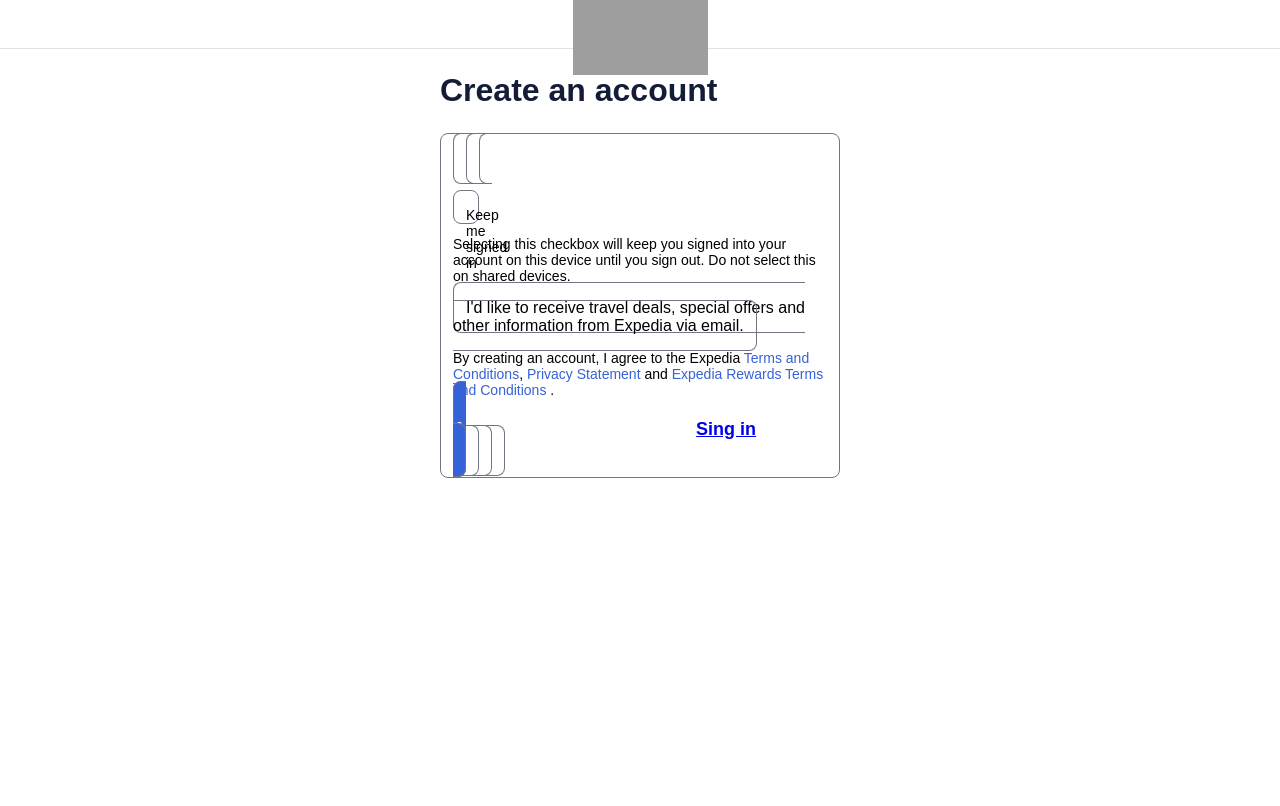
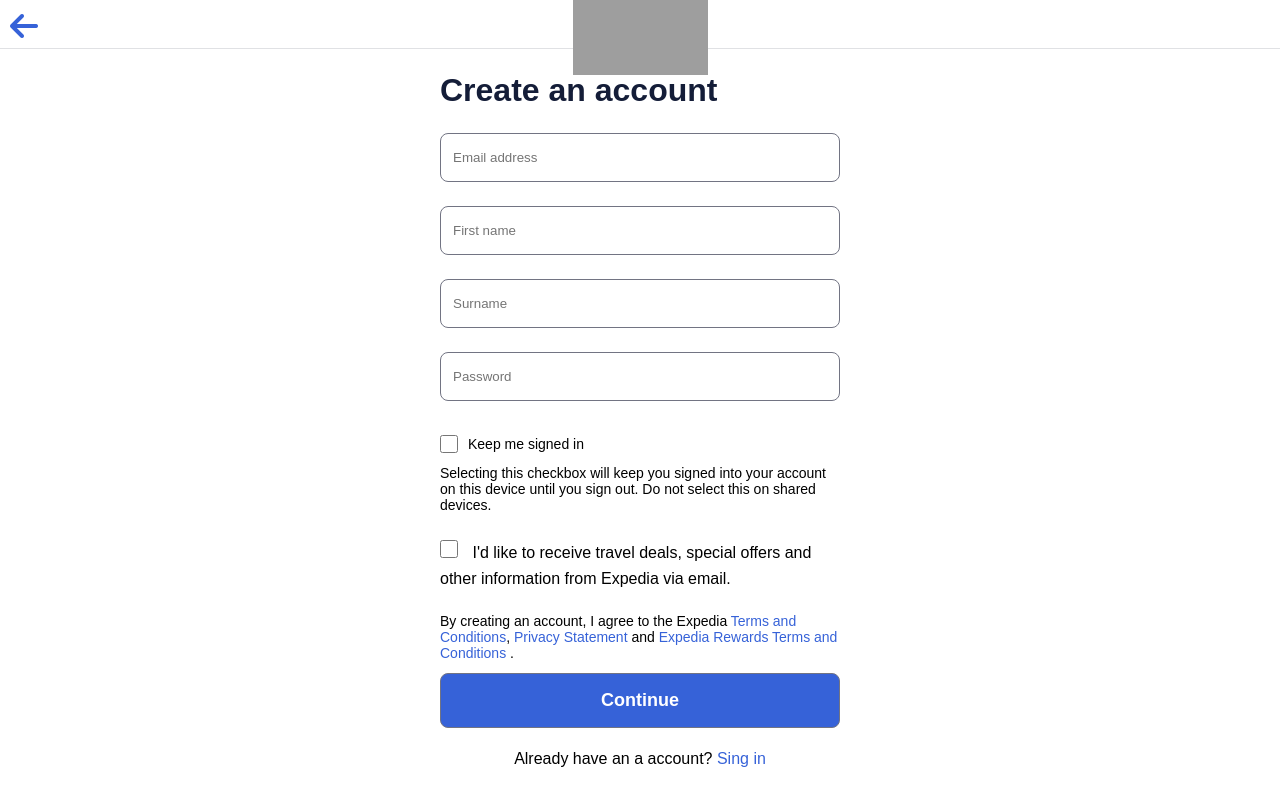
Before and after one commit to sukhendu32/Expedia-clone-, a plain HTML site: page signUp.html in a window 1280 px wide. Drawn offline with Linux system fonts and the light colour scheme; grey boxes are pictures that could not be loaded.

Commit message:
modified sign up page

```diff
--- a/signUp.html
+++ b/signUp.html
@@ -4,6 +4,7 @@
     <meta charset="UTF-8" />
     <meta http-equiv="X-UA-Compatible" content="IE=edge" />
     <meta name="viewport" content="width=device-width, initial-scale=1.0" />
+    <script src="https://kit.fontawesome.com/63c7c4276d.js" crossorigin="anonymous"></script>
     <title>Sign-up</title>
     <style>
       * {
@@ -39,7 +40,7 @@
         padding: 0 1.5rem;
         max-width: 28rem;
       }
-      value {
+      input {
         margin: 12px 0;
         padding: 16px 12px;
         border-radius: 0.5rem;
@@ -95,25 +96,30 @@
       form > div:last-child > a:hover {
         text-decoration: underline;
       }
+      .fa-solid {
+        position: fixed;
+        top: 10px;
+        left: 10px;
+        color: #3662d8;
+      }
     </style>
   </head>
   <body>
     <div id="logoStrip">
-      <img
-        src="https://www.expedia.co.in/_dms/interstitial/logo.svg?locale=en_GB&siteid=27"
-      />
+      <i class="fa-solid fa-2x fa-arrow-left"></i>
+      <img src="https://www.expedia.co.in/_dms/interstitial/logo.svg?locale=en_GB&siteid=27" alt=""/>
     </div>
     <div id="formContainer">
       <form>
         <div>
           <h1>Create an account</h1>
         </div>
-        <value type="email" id="email" placeholder="Email address" required />
-        <value type="text" id="firstName" placeholder="First name" required />
-        <value type="text" id="Surname" placeholder="Surname" required />
-        <value type="password" id="password" placeholder="Password" />
+        <input type="email" id="email" placeholder="Email address" required />
+        <input type="text" id="firstName" placeholder="First name" required />
+        <input type="text" id="Surname" placeholder="Surname" required />
+        <input type="password" id="password" placeholder="Password" />
         <div class="checkBoxDiv">
-          <value type="checkbox" class="checkBox" />
+          <input type="checkbox" class="checkBox" />
           <span>Keep me signed in</span>
         </div>
         <div>
@@ -121,7 +127,7 @@
           device until you sign out. Do not select this on shared devices.
         </div>
         <div class="checkBoxDiv2">
-          <value type="checkbox" class="checkBox" />
+          <input type="checkbox" class="checkBox" />
           <span
             >I'd like to receive travel deals, special offers and other
             information from Expedia via email.</span
@@ -132,13 +138,11 @@
             By creating an account, I agree to the Expedia
             <span class="termsAndCondition">Terms and Conditions</span>,
             <span class="termsAndCondition">Privacy Statement</span> and
-            <span class="termsAndCondition"
-              >Expedia Rewards Terms and Conditions</span
-            >
+            <span class="termsAndCondition">Expedia Rewards Terms and Conditions</span>
             .
           </p>
         </div>
-        <value type="submit" value="Continue" id="submit" />
+        <input type="submit" value="Continue" id="submit" />
         <div>Already have an a account? <a href="signin.html">Sing in</a></div>
       </form>
     </div>
```
